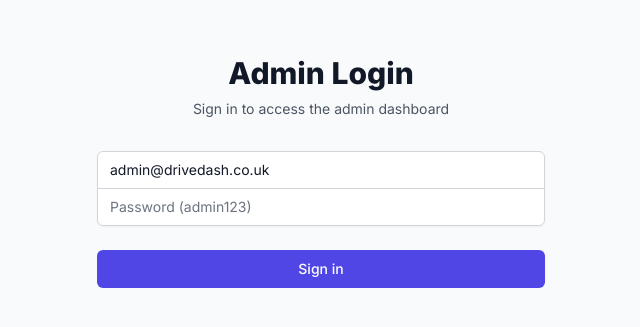
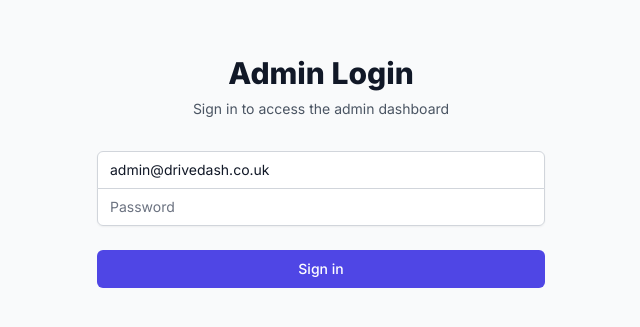
Before and after one commit to letter2maha/driving-school-admin, a Next.js app: page /admin/login in a window 1280 px wide. Shown: the part 241-568 px from the top of the page, without its empty margins (319-959 px from the left). Built offline with nearby package versions, Linux system fonts and the light colour scheme; no server answers.

Commit message:
Remove password hint from login form for security
- Remove admin123 from password placeholder
- Improve security by not exposing password in UI
- Keep placeholder generic for better security practices

```diff
--- a/src/app/admin/login/page.tsx
+++ b/src/app/admin/login/page.tsx
@@ -87,7 +87,7 @@
                 autoComplete="current-password"
                 required
                 className="appearance-none rounded-none relative block w-full px-3 py-2 border border-gray-300 placeholder-gray-500 text-gray-900 rounded-b-md focus:outline-none focus:ring-indigo-500 focus:border-indigo-500 focus:z-10 sm:text-sm"
-                placeholder="Password (admin123)"
+                placeholder="Password"
                 value={password}
                 onChange={(e) => setPassword(e.target.value)}
               />
```
